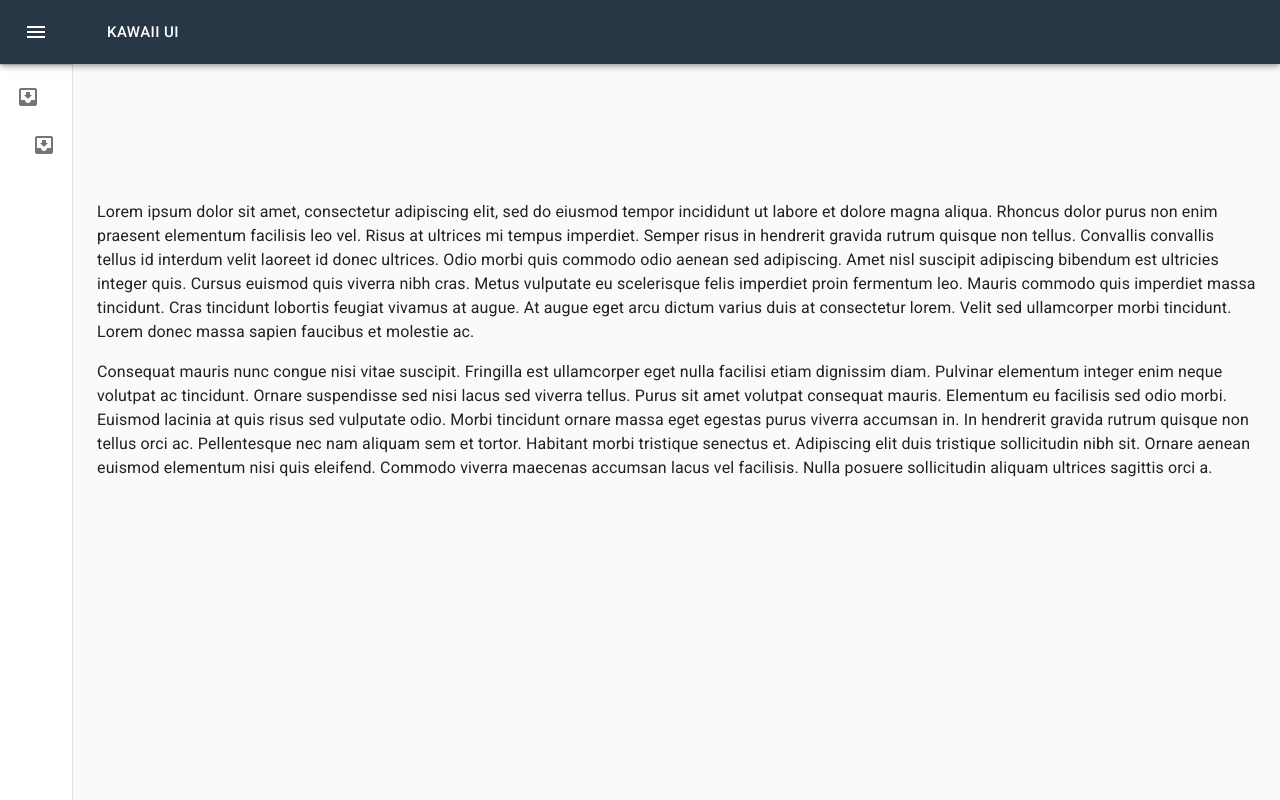
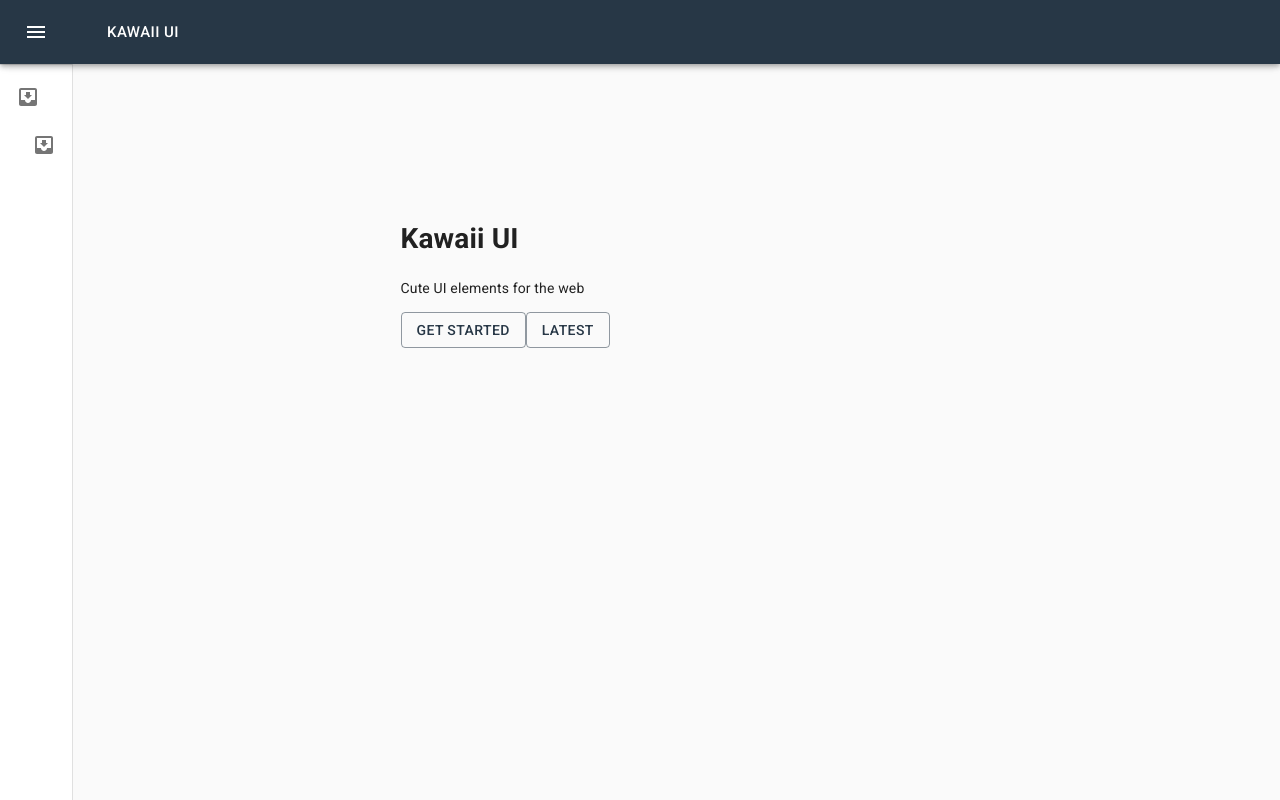
Before and after one commit to HarshaMurupudi/Kwaii-ui, a React (Create React App) app: page / in a window 1280 px wide. Built offline with nearby package versions, Linux system fonts and the light colour scheme.

Commit message:
ADD: Content in the spash screen/home page

```diff
--- a/src/pages/home-page/home-page.component.tsx
+++ b/src/pages/home-page/home-page.component.tsx
@@ -1,7 +1,9 @@
 import React from 'react'
 import clsx from 'clsx';
 import {
-  Typography
+  Typography,
+  Button,
+  Container
 } from '@material-ui/core';
 import { makeStyles, useTheme, Theme, createStyles } from '@material-ui/core/styles';
 
@@ -91,29 +93,18 @@ const HomePage = ({ isDrawerOpen }: PropsType) => {
       <div className={isDrawerOpen ? classes.shiftTextLeft : classes.shiftTextLeftMini} >
 
         <div className={classes.drawerHeader} />
-        <Typography paragraph>
-          Lorem ipsum dolor sit amet, consectetur adipiscing elit, sed do eiusmod tempor incididunt
-          ut labore et dolore magna aliqua. Rhoncus dolor purus non enim praesent elementum
-          facilisis leo vel. Risus at ultrices mi tempus imperdiet. Semper risus in hendrerit
-          gravida rutrum quisque non tellus. Convallis convallis tellus id interdum velit laoreet id
-          donec ultrices. Odio morbi quis commodo odio aenean sed adipiscing. Amet nisl suscipit
-          adipiscing bibendum est ultricies integer quis. Cursus euismod quis viverra nibh cras.
-          Metus vulputate eu scelerisque felis imperdiet proin fermentum leo. Mauris commodo quis
-          imperdiet massa tincidunt. Cras tincidunt lobortis feugiat vivamus at augue. At augue eget
-          arcu dictum varius duis at consectetur lorem. Velit sed ullamcorper morbi tincidunt. Lorem
-          donec massa sapien faucibus et molestie ac.
-        </Typography>
-        <Typography paragraph>
-          Consequat mauris nunc congue nisi vitae suscipit. Fringilla est ullamcorper eget nulla
-          facilisi etiam dignissim diam. Pulvinar elementum integer enim neque volutpat ac
-          tincidunt. Ornare suspendisse sed nisi lacus sed viverra tellus. Purus sit amet volutpat
-          consequat mauris. Elementum eu facilisis sed odio morbi. Euismod lacinia at quis risus sed
-          vulputate odio. Morbi tincidunt ornare massa eget egestas purus viverra accumsan in. In
-          hendrerit gravida rutrum quisque non tellus orci ac. Pellentesque nec nam aliquam sem et
-          tortor. Habitant morbi tristique senectus et. Adipiscing elit duis tristique sollicitudin
-          nibh sit. Ornare aenean euismod elementum nisi quis eleifend. Commodo viverra maecenas
-          accumsan lacus vel facilisis. Nulla posuere sollicitudin aliquam ultrices sagittis orci a.
-        </Typography>
+        <Container maxWidth="sm">
+          <h1> Kawaii UI</h1>
+          <p>Cute UI elements for the web</p>
+          <div>
+            <Button variant="outlined" color="primary">
+              Get Started
+          </Button>
+            <Button variant="outlined" color="primary">
+              Latest
+          </Button>
+          </div>
+        </Container>
       </div>
     </main>
   )
```
